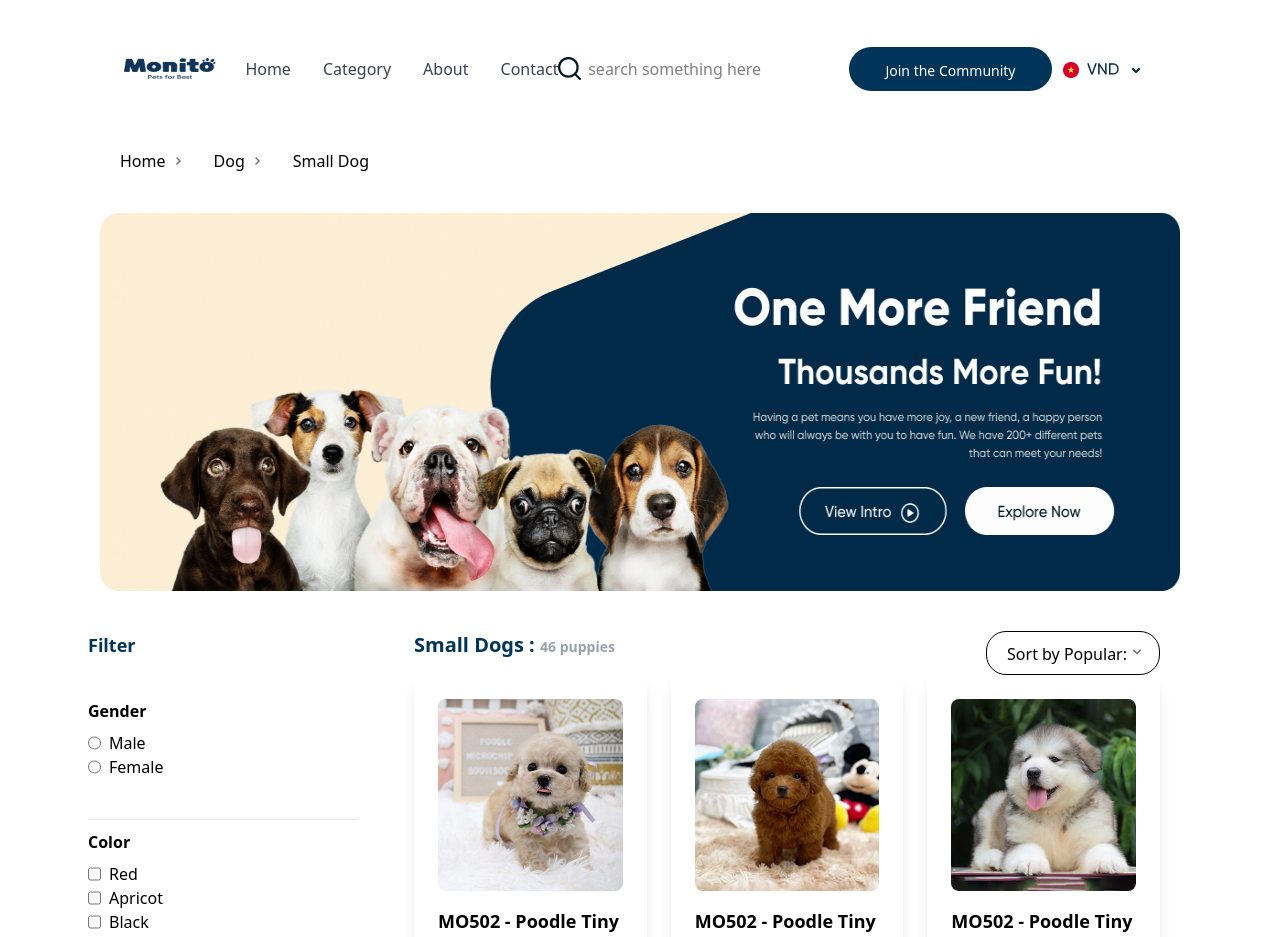
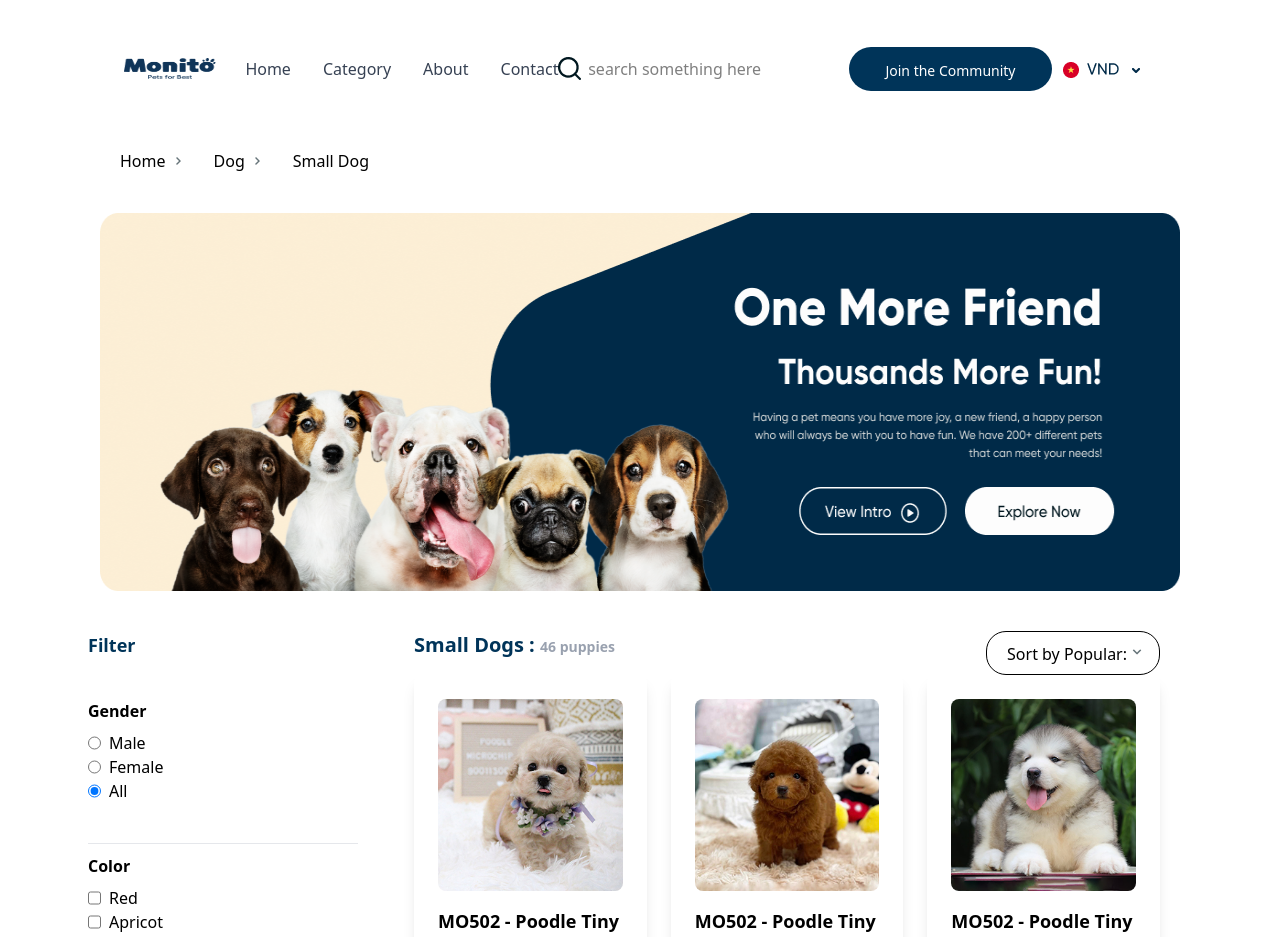
Before and after one commit to Jessica-Agorye/Monito, a React (Vite) app: page / in a window 1280 px wide. Shown: the top 937 px of the page. Built offline with nearby package versions, Linux system fonts and the light colour scheme.

Commit message:
added all option to display all puppies

```diff
--- a/src/component/DesktopFilter.jsx
+++ b/src/component/DesktopFilter.jsx
@@ -28,15 +28,15 @@ const DesktopFilter = ({ selected, onChange }) => {
               <span className="pl-2">Female</span>
             </label>
 
-            {/* <label htmlFor="" className="flex">
+            <label htmlFor="" className="flex">
               <input
                 type="radio"
                 name="gender"
-                checked={selected === "female" && "male"}
+                checked={selected === ""}
                 onChange={() => onChange("")}
               />
               <span className="pl-2">All</span>
-            </label> */}
+            </label>
           </div>
           <div className="mt-10  border-t-1 border-gray-200  pt-2.5 ">
             <p className="font-bold">Color</p>
--- a/src/component/ProductDisplay.jsx
+++ b/src/component/ProductDisplay.jsx
@@ -35,7 +35,7 @@ const ProductDisplay = ({ pets, currentPage, setCurrentPage }) => {
           <SortButton />
         </div>
       </div>
-      <div className="grid grid-cols-2 lg:grid-cols-3 lg:gap-6 ">
+      <div className="grid grid-cols-2 gap-4 lg:grid-cols-3 lg:gap-6 ">
         {currentPets.map((pet, id) => (
           <div key={id} className="bg-white rounded-lg shadow-lg p-4  ">
             <div className="px-2 py-2 leading-10 ">
```
